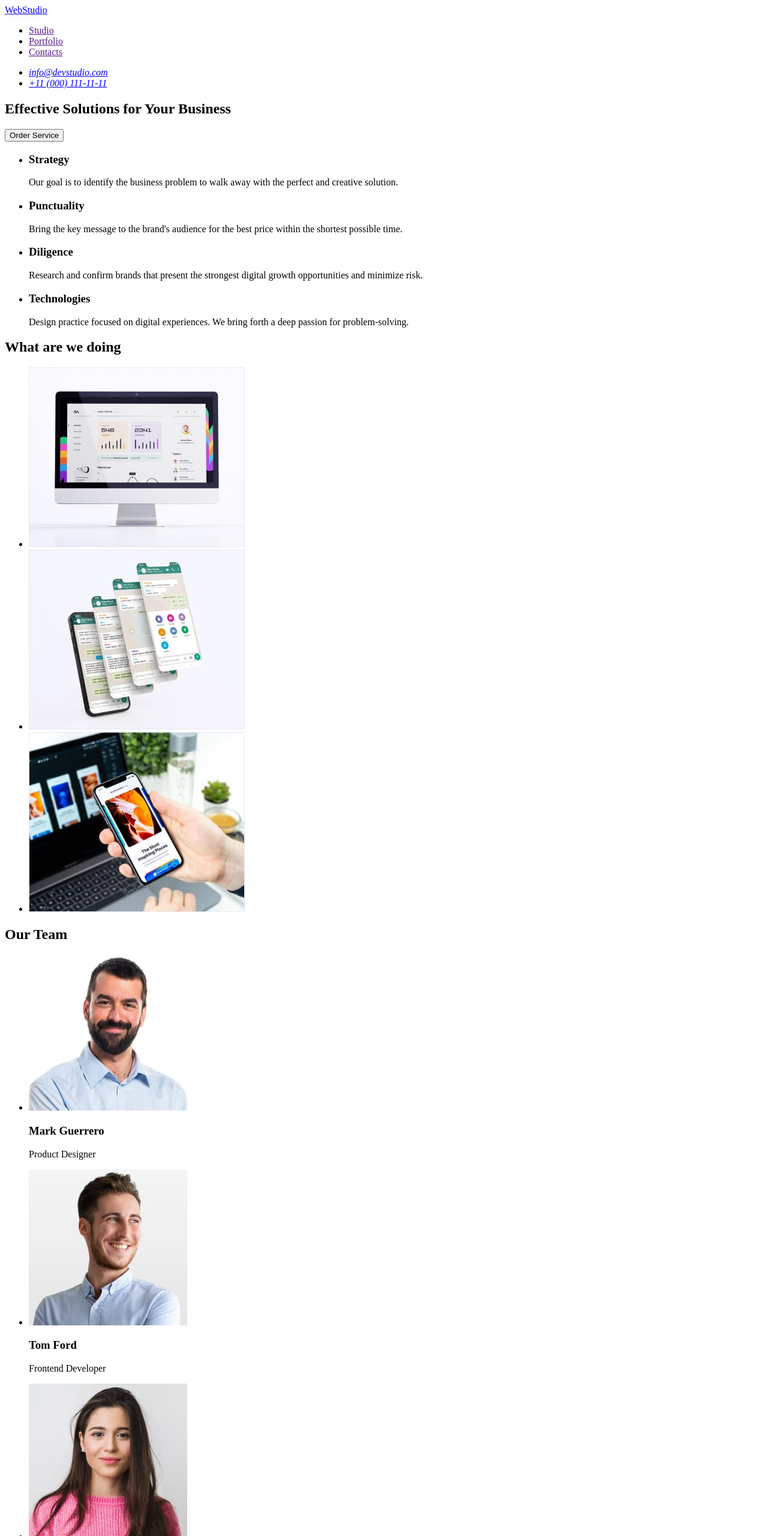
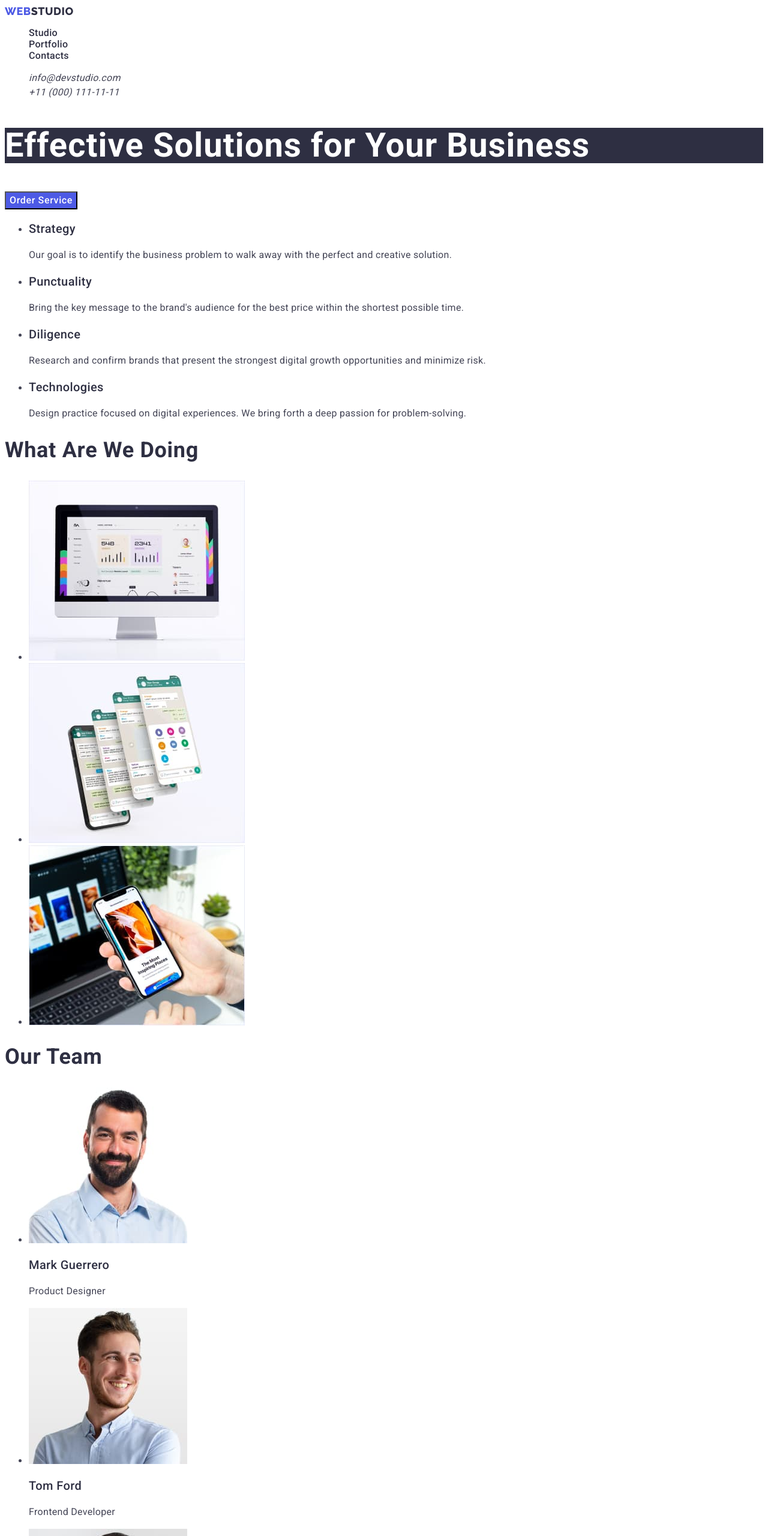
Before and after one commit to endryuman/goit-markup-hw-02, a plain HTML site: page index.html in a window 1280 px wide. Shown: the top 2560 px of the page at 60% size. Drawn offline with Linux system fonts and the light colour scheme.

Commit message:
hw 2 done

```diff
--- /dev/null
+++ b/css/styles.css
@@ -0,0 +1,165 @@
+:root {
+  --title-color: #2e2f42;
+}
+body {
+  font-family: "Roboto", sans-serif;
+  color: #434455;
+}
+
+/* header------------ */
+.link {
+  text-decoration: none;
+}
+.link:is(:hover, :focus) {
+  color: #404bbf;
+}
+.list {
+  list-style-type: none;
+}
+
+.header-logo {
+  font-family: "Raleway", sans-serif;
+  font-weight: 800;
+  font-size: 18px;
+  line-height: 1.17;
+  letter-spacing: 0.03em;
+  text-transform: uppercase;
+  color: #2e2f42;
+}
+.header-logo-blue {
+  color: #4d5ae5;
+}
+
+.header-menu-link {
+  font-weight: 500;
+  font-size: 16px;
+  line-height: 1.5x;
+  letter-spacing: 0.02em;
+  color: #2e2f42;
+}
+.address-list-link {
+  font-weight: 400;
+  font-size: 16px;
+  line-height: 1.5;
+  letter-spacing: 0.02em;
+  color: #434455;
+}
+
+/* --------main--------------- */
+
+/** hero---- */
+
+.hero-title {
+  font-size: 56px;
+  line-height: 1.07;
+  letter-spacing: 0.02em;
+  color: #ffffff;
+  background-color: #2e2f42;
+}
+.hero-button {
+  font-family: "Roboto", sans-serif;
+  font-weight: 500;
+  font-size: 16px;
+  line-height: 1.5;
+  letter-spacing: 0.04em;
+  color: #ffffff;
+  background: #4d5ae5;
+}
+.button-active:is(:hover, :focus) {
+  background: #404bbf;
+}
+.button-active {
+  cursor: pointer;
+}
+/** points---- */
+.points-list-item-title {
+  font-weight: 500;
+  font-size: 20px;
+  line-height: 1.2;
+  letter-spacing: 0.02em;
+  color: var(--title-color);
+}
+.points-list-item-paragraph {
+  font-size: 16px;
+  line-height: 1.5;
+  letter-spacing: 0.02em;
+}
+/** doing---- */
+.doing-title {
+  font-size: 36px;
+  line-height: 1.11;
+  letter-spacing: 0.02em;
+  text-transform: capitalize;
+  color: var(--title-color);
+}
+/** our team---- */
+.team-title {
+  font-size: 36px;
+  line-height: 1.11;
+  letter-spacing: 0.02em;
+  text-transform: capitalize;
+  color: var(--title-color);
+}
+.team-subtitle {
+  font-weight: 500;
+  font-size: 20px;
+  line-height: 1.2;
+  letter-spacing: 0.02em;
+  color: var(--title-color);
+}
+.team-paragraph {
+  font-size: 16px;
+  line-height: 1.5;
+  letter-spacing: 0.02em;
+}
+/* main portfolio---------------- */
+
+/** button list--- */
+
+.first-button {
+  font-family: "Roboto", sans-serif;
+  font-weight: 500;
+  font-size: 16px;
+  line-height: 1.5;
+  letter-spacing: 0.04em;
+  color: #ffffff;
+  background: #4d5ae5;
+}
+.button-list-item {
+  font-family: "Roboto", sans-serif;
+  font-weight: 500;
+  font-size: 16px;
+  line-height: 1.5;
+  letter-spacing: 0.04em;
+  color: #4d5ae5;
+  background: #f4f4fd;
+}
+/* portfolio list----- */
+.portfolio-link-title {
+  font-weight: 500;
+  font-size: 20px;
+  line-height: 1.2;
+  letter-spacing: 0.02em;
+  color: var(--title-color);
+}
+.portfolio-link-paragraph {
+  font-size: 16px;
+  line-height: 1.5;
+  letter-spacing: 0.02em;
+}
+/* footer--------------------- */
+.footer-logo {
+  font-family: "Raleway", sans-serif;
+  font-weight: 800;
+  font-size: 18px;
+  line-height: 1.17;
+  letter-spacing: 0.03em;
+  text-transform: uppercase;
+  color: #f4f4fd;
+}
+.footer-paragraph {
+  font-size: 16px;
+  line-height: 1.5;
+  letter-spacing: 0.02em;
+  color: #f4f4fd;
+}
--- a/index.html
+++ b/index.html
@@ -1,100 +1,179 @@
 <!DOCTYPE html>
 <html lang="en">
   <head>
-    <meta charset="UTF-8">
-    <meta http-equiv="X-UA-Compatible" content="IE=edge">
-    <meta name="viewport" content="width=device-width, initial-scale=1.0">
+    <meta charset="UTF-8" />
+    <meta http-equiv="X-UA-Compatible" content="IE=edge" />
+    <meta name="viewport" content="width=device-width, initial-scale=1.0" />
+    <link rel="preconnect" href="https://fonts.googleapis.com" />
+    <link rel="preconnect" href="https://fonts.gstatic.com" crossorigin />
+    <link
+      href="https://fonts.googleapis.com/css2?family=Raleway:wght@800&family=Roboto:wght@400;500;700&display=swap"
+      rel="stylesheet"
+    />
     <title>Web Studio</title>
+    <link rel="stylesheet" href="./css/styles.css" />
   </head>
   <body>
-    <header>
-        <nav>
-        <a href="./index.html">WebStudio</a>
-        <ul>
-            <li><a href="">Studio</a></li>
-            <li><a href="">Portfolio</a></li>
-            <li><a href="">Contacts</a></li>
+    <header class="header">
+      <nav class="header-nav">
+        <a href="./index.html" class="header-logo link"
+          ><span class="header-logo-blue">Web</span>Studio</a
+        >
+        <ul class="header-menu list">
+          <li class="header-menu-item">
+            <a href="./index.html" class="header-menu-link link">Studio</a>
+          </li>
+          <li class="header-menu-item">
+            <a href="./portfolio.html" class="header-menu-link link"
+              >Portfolio</a
+            >
+          </li>
+          <li class="header-menu-item">
+            <a href="" class="header-menu-link link">Contacts</a>
+          </li>
         </ul>
       </nav>
-        <address>
-        <ul>
-            <li><a href="mailto:info@devstudio.com">info@devstudio.com</a></li>
-            <li><a href="tel:+110001111111">+11 (000) 111-11-11</a></li>
+      <address class="address">
+        <ul class="address-list list">
+          <li class="address-list-item">
+            <a href="mailto:info@devstudio.com" class="address-list-link link"
+              >info@devstudio.com</a
+            >
+          </li>
+          <li class="address-list-item">
+            <a href="tel:+110001111111" class="address-list-link link"
+              >+11 (000) 111-11-11</a
+            >
+          </li>
         </ul>
       </address>
     </header>
 
     <main>
-        <section>
-            <h1>Effective Solutions
-            for Your Business</h1>
-            <button type="button">Order Service</button>
+      <section class="hero">
+        <h1 class="hero-title">Effective Solutions for Your Business</h1>
+        <button class="hero-button button-active" type="button">
+          Order Service
+        </button>
       </section>
-        <section>
+      <section class="points">
         <h2 hidden>main points</h2>
-            <ul>
-                <li>
-                    <h3>Strategy</h3>
-                    <p>Our goal is to identify the business
-                    problem to walk away with the perfect and creative solution.</p>
+
+        <ul class="points-list">
+          <li class="points-list-item">
+            <h3 class="points-list-item-title">Strategy</h3>
+            <p class="points-list-item-paragraph">
+              Our goal is to identify the business problem to walk away with the
+              perfect and creative solution.
+            </p>
           </li>
-                <li>
-                    <h3>Punctuality</h3>
-                    <p>Bring the key message to the brand's audience for the best price within the shortest possible time.</p>
+          <li class="points-list-item">
+            <h3 class="points-list-item-title">Punctuality</h3>
+            <p class="points-list-item-paragraph">
+              Bring the key message to the brand's audience for the best price
+              within the shortest possible time.
+            </p>
           </li>
-                <li>
-                    <h3>Diligence</h3>
-                    <p>Research and confirm brands that present the strongest digital growth opportunities and minimize risk.</p>
+          <li class="points-list-item">
+            <h3 class="points-list-item-title">Diligence</h3>
+            <p class="points-list-item-paragraph">
+              Research and confirm brands that present the strongest digital
+              growth opportunities and minimize risk.
+            </p>
           </li>
-                <li>
-                    <h3>Technologies</h3>
-                    <p>Design practice focused on digital experiences. We bring forth a deep passion for problem-solving.</p>
+          <li class="points-list-item">
+            <h3 class="points-list-item-title">Technologies</h3>
+            <p class="points-list-item-paragraph">
+              Design practice focused on digital experiences. We bring forth a
+              deep passion for problem-solving.
+            </p>
           </li>
         </ul>
       </section>
-        <section>
-            <h2>What are we doing</h2>
-            <ul>
-                <li><img src="./images/img1.jpg" alt="monitor" width="360" height="300" ></li>
-                <li><img src="./images/img2.jpg" alt="mobile phone with alot of windows" width="360" height="300" ></li>
-                <li><img src="./images/img3.jpg" alt="mobile phone in front of laptop" width="360" height="300" ></li>
+      <section class="doing">
+        <h2 class="doing-title">What are we doing</h2>
+        <ul class="doing-list">
+          <li class="doing-list-item">
+            <img
+              src="./images/img1.jpg"
+              alt="monitor"
+              width="360"
+              height="300"
+            />
+          </li>
+          <li class="doing-list-item">
+            <img
+              src="./images/img2.jpg"
+              alt="mobile phone with alot of windows"
+              width="360"
+              height="300"
+            />
+          </li>
+          <li class="doing-list-item">
+            <img
+              src="./images/img3.jpg"
+              alt="mobile phone in front of laptop"
+              width="360"
+              height="300"
+            />
+          </li>
         </ul>
       </section>
-        <section>
-            <h2>Our Team</h2>
-                <ul>
-                    <li>
-                        <img src="./images/team-card1.jpg" alt="Mark Guerrero photo" width="264" height="260">
-                        <h3>Mark Guerrero</h3>
-                        <p>Product Designer</p>
+      <section class="team">
+        <h2 class="team-title">Our Team</h2>
+        <ul class="team-list">
+          <li class="team-list-item">
+            <img
+              src="./images/team-card1.jpg"
+              alt="Mark Guerrero photo"
+              width="264"
+              height="260"
+            />
+            <h3 class="team-subtitle">Mark Guerrero</h3>
+            <p class="team-paragraph">Product Designer</p>
+          </li>
+          <li class="team-list-item">
+            <img
+              src="./images/team-card2.jpg"
+              alt="Tom Ford photo"
+              width="264"
+              height="260"
+            />
+            <h3 class="team-subtitle">Tom Ford</h3>
+            <p class="team-paragraph">Frontend Developer</p>
+          </li>
+          <li class="team-list-item">
+            <img
+              src="./images/team-card3.jpg"
+              alt="Camila Garcia photo"
+              width="264"
+              height="260"
+            />
+            <h3 class="team-subtitle">Camila Garcia</h3>
+            <p class="team-paragraph">Marketing</p>
           </li>
           <li>
-                        <img src="./images/team-card2.jpg" alt="Tom Ford photo" width="264" height="260">
-                        <h3>Tom Ford</h3>
-                        <p>Frontend Developer</p>
-                    </li>
-                    <li>
-                        <img src="./images/team-card3.jpg" alt="Camila Garcia photo" width="264" height="260">
-                        <h3>Camila Garcia</h3>
-                        <p>Marketing</p>
-                    </li>
-                    <li>
-                        <img src="./images/team-card4.jpg" alt="Daniel Wilson photo" width="264" height="260">
-                        <h3>Daniel Wilson</h3>
-                        <p>UI Designer</p>
+            <img
+              src="./images/team-card4.jpg"
+              alt="Daniel Wilson photo"
+              width="264"
+              height="260"
+            />
+            <h3 class="team-subtitle">Daniel Wilson</h3>
+            <p class="team-paragraph">UI Designer</p>
           </li>
         </ul>
-
       </section>
-
     </main>
 
     <footer>
-
-        <a href="./index.html">WebStudio</a>
-        <p>Increase the flow of customers and sales for your business with digital marketing & growth solutions.
+      <a href="./index.html" class="footer-logo link"
+        ><span class="header-logo-blue">Web</span>Studio</a
+      >
+      <p class="footer-paragraph">
+        Increase the flow of customers and sales for your business with digital
+        marketing & growth solutions.
       </p>
     </footer>
-
   </body>
 </html>
```
Also changed, not shown: portfolio.html (added, +193 -0 lines), images/img-portfolio1.jpg (added), images/img-portfolio2.jpg (added), images/img-portfolio3.jpg (added), images/img-portfolio4.jpg (added), images/img-portfolio5.jpg (added), images/img-portfolio6.jpg (added), images/img-portfolio7.jpg (added), images/img-portfolio8.jpg (added), images/img-portfolio9.jpg (added). Lines whose indentation alone changed are shown as unchanged.
